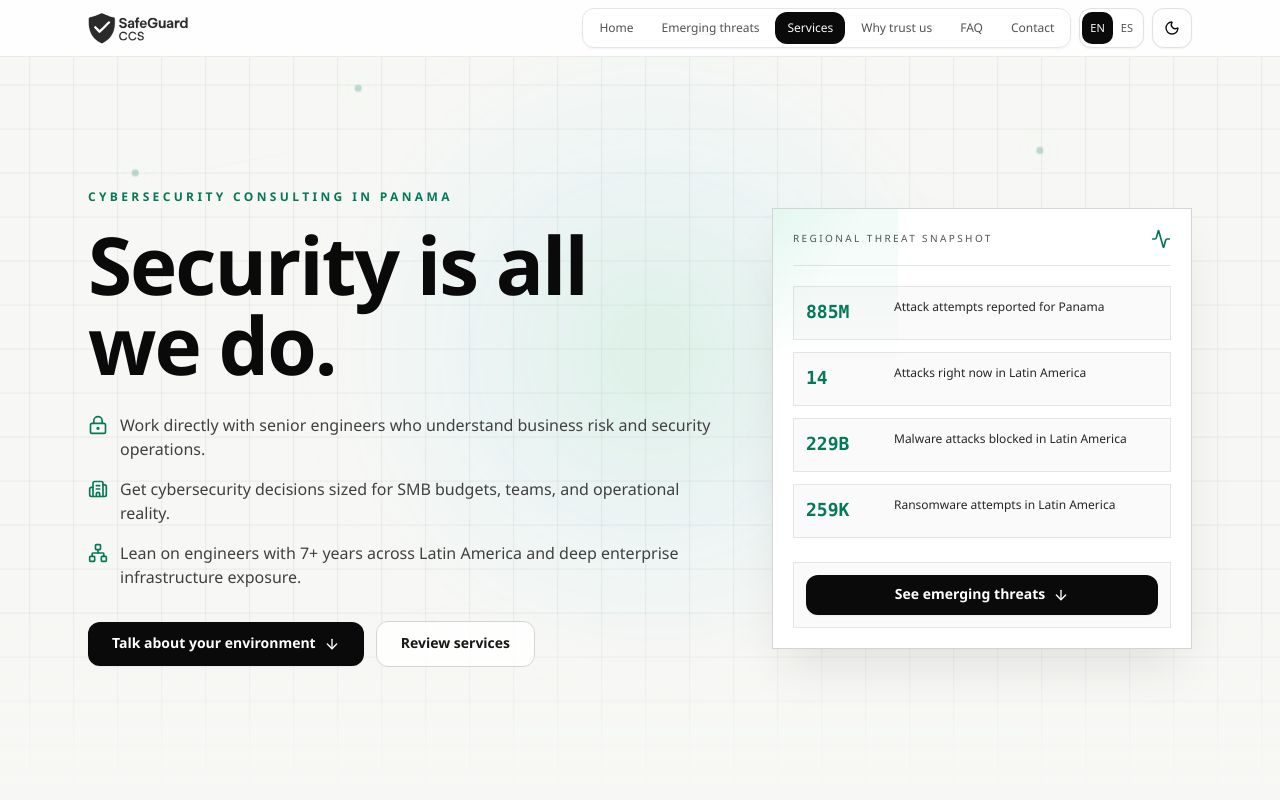
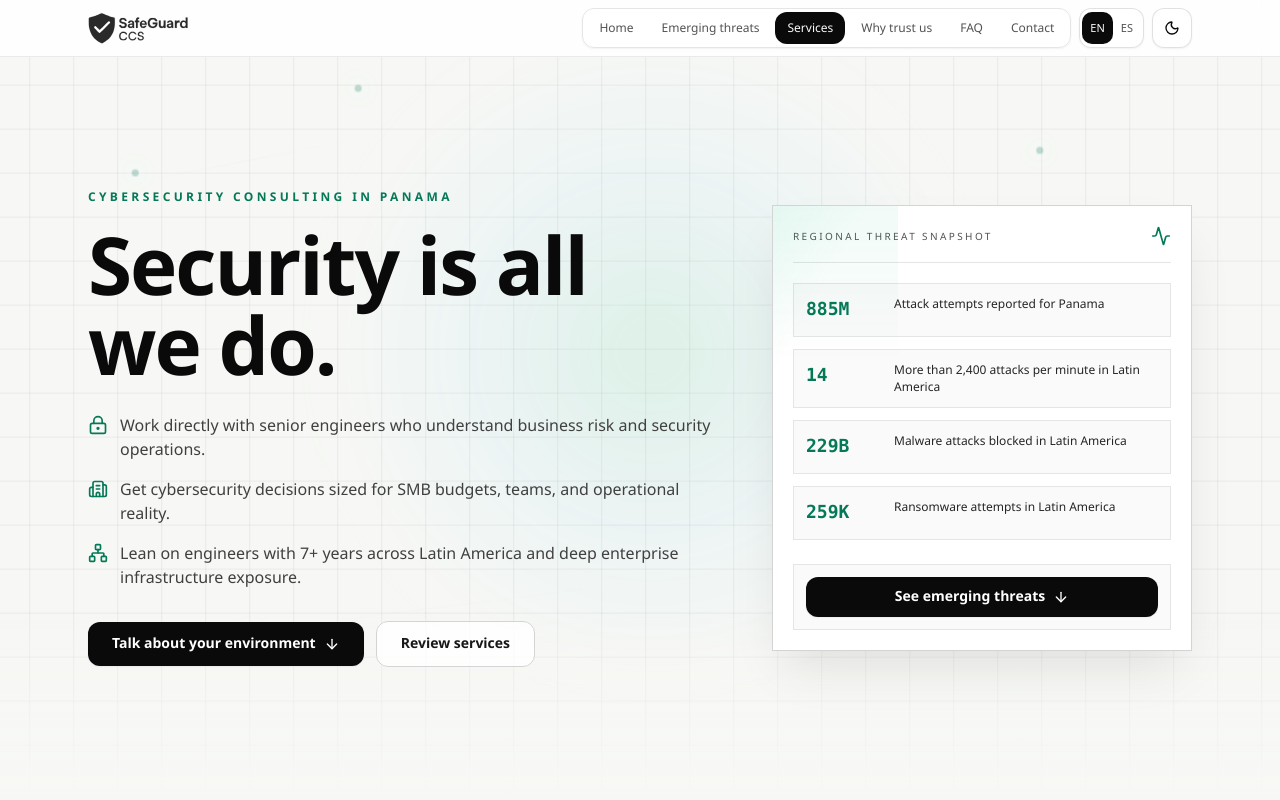
Before and after one commit to adrianbacceli/safeguardccs.github.io, a React (Vite) app: page /#services in a window 1280 px wide. Shown: the top 800 px of the page. Built offline with nearby package versions, Linux system fonts and the light colour scheme.

Commit message:
update(wording): Enhanced attack per minutes meassure

```diff
--- a/src/App.tsx
+++ b/src/App.tsx
@@ -580,8 +580,8 @@ const regionalSnapshotStats: ThreatStat[] = [
     durationMs: 60000,
     precision: 2,
     label: {
-      en: "Attacks right now in Latin America",
-      es: "Ataques ahora mismo en Latinoamérica",
+      en: "More than 2,400 attacks per minute in Latin America",
+      es: "Mas de 2,400 ataques por minuto en Latinoamerica",
     },
     context: {
       en: "Kaspersky reported more than 2,400 phishing attacks per minute in Latin America.",
```
